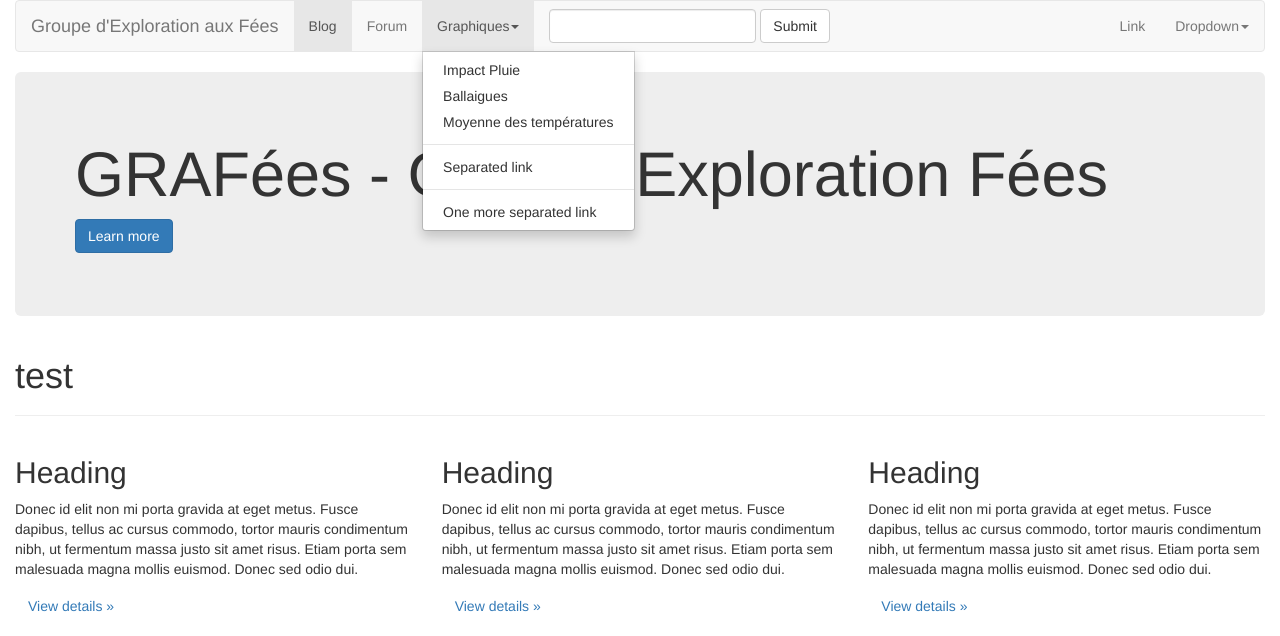
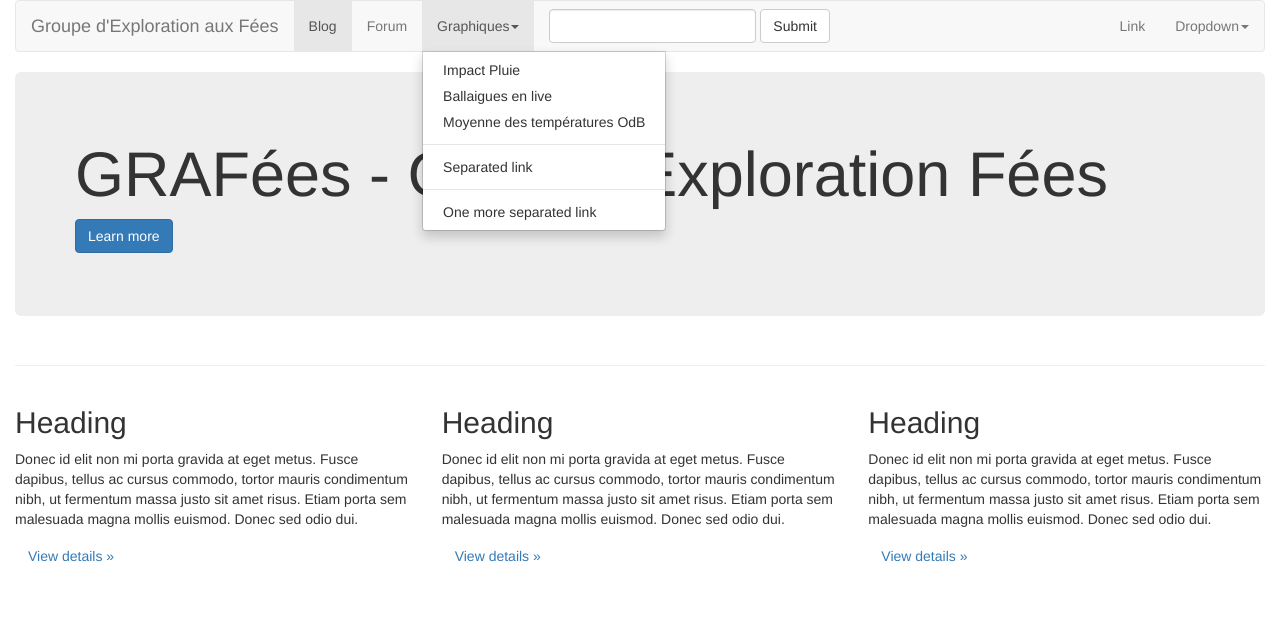
Before and after one commit to SebastienPittet/GRAFees, a Flask app: page / in a window 1280 px wide, after a click on "Graphiques". Shown: the top 636 px of the page. Run offline with Flask 2, Linux system fonts and the light colour scheme; some libraries are stand-ins or nearby versions.

Commit message:
Some corrections

```diff
--- a/grafees/templates/index.html
+++ b/grafees/templates/index.html
@@ -29,16 +29,16 @@
 
 					<button class="navbar-toggle" type="button" data-toggle="collapse" data-target="#bs-example-navbar-collapse-1">
 						 <span class="sr-only">Toggle navigation</span><span class="icon-bar"></span><span class="icon-bar"></span><span class="icon-bar"></span>
-					</button> <a class="navbar-brand" href="#">Groupe d'Exploration aux Fées</a>
+					</button> <a class="navbar-brand" href="/">Groupe d'Exploration aux Fées</a>
 				</div>
 
 				<div class="collapse navbar-collapse" id="bs-example-navbar-collapse-1">
 					<ul class="nav navbar-nav">
 						<li class="active">
-							<a href="http://blog.explo-fees.ch">Blog</a>
+							<a href="http://blog.explo-fees.ch" target="_blank">Blog</a>
 						</li>
 						<li>
-							<a href="http://forum.explo-fees.ch">Forum</a>
+							<a href="http://forum.explo-fees.ch" target="_blank">Forum</a>
 						</li>
 						<li class="dropdown">
 							 <a class="dropdown-toggle" href="#" data-toggle="dropdown">Graphiques<strong class="caret"></strong></a>
@@ -47,10 +47,10 @@
 									<a href="/CorrelateRain">Impact Pluie</a>
 								</li>
 								<li>
-									<a href="/TempBallaigues">Ballaigues</a>
+									<a href="/TempBallaigues">Ballaigues en live</a>
 								</li>
 								<li>
-									<a href="/AVGtemp">Moyenne des températures</a>
+									<a href="/AVGtemp">Moyenne des températures OdB</a>
 								</li>
 								<li class="divider">
 								</li>
@@ -104,7 +104,7 @@
           {% if title %}
           <h1>{{ title }}</h1>
           {% else %}
-          <h1>GRAFées - Visualisation de données</h1>
+          <h1>GRAFées</h1>
           {% endif %}
 
 				<p>
@@ -112,11 +112,9 @@
 				</p>
 			</div>
 			<div class="page-header">
-				<h1>test</h1>
 				   {% block content %} {% endblock %}
 
                    {% block Select2Dates %} {% endblock %}
-
 			</div>
 		</div>
 	</div>
--- a/grafees/views.py
+++ b/grafees/views.py
@@ -43,7 +43,7 @@ def currentTemp():
     bar_chart.add('Indoor', tempIndoor)
     bar_chart.add('Outdoor', tempOutdoor)
     chart = bar_chart.render(is_unicode=True)
-    return render_template('chart.html', chart=chart)
+    return render_template('chart.html', chart=chart, title=u'Orée des Bois : en live')
 
 @app.route('/AVGtemp', methods=('GET', 'POST'))
 def AVGtemp():
@@ -91,7 +91,7 @@ def AVGtemp():
             debugText = ""
             return render_template('chart.html', chart=chart, debugText=debugText, title=u"Moyenne des températures")
     debugText = ""
-    return render_template('form.html', form=selectIntervalle, debugText=debugText)
+    return render_template('form.html', form=selectIntervalle, title=u'Moyenne des températures', debugText=debugText)
 
 @app.route('/CorrelateRain', methods=('GET', 'POST'))
 def CorrelateRain():
```
